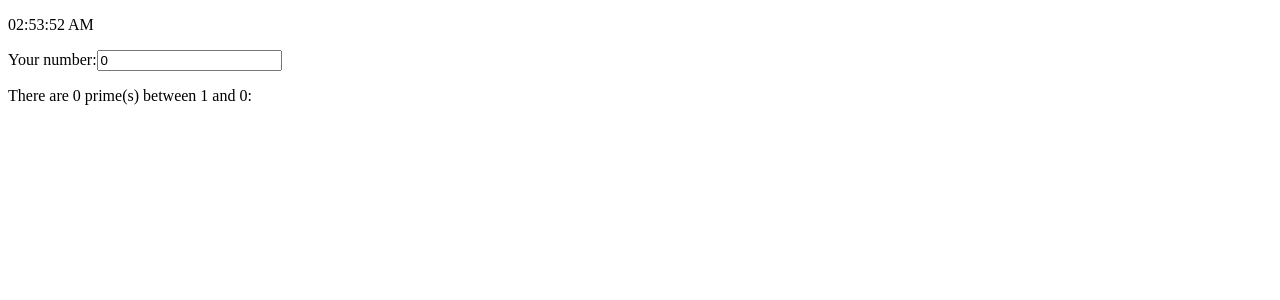
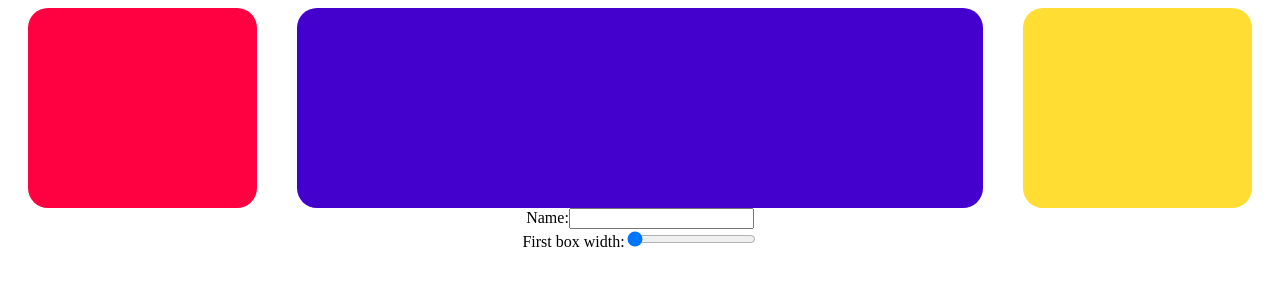
Before and after one commit to zeroskylian/test-react, a React (Create React App) app: page / in a window 1280 px wide. Shown: the top 300 px of the page. Built offline with nearby package versions, Linux system fonts and the light colour scheme.

Commit message:
React memo

```diff
--- /dev/null
+++ b/src/Module/HOOK/TestMemo2.tsx
@@ -0,0 +1,74 @@
+import React from "react";
+
+type Box = { flex: number; background: string };
+
+export default function TestMemo2() {
+  const [name, setName] = React.useState("");
+  const [boxWidth, setBoxWidth] = React.useState(1);
+
+  const id = React.useId();
+
+  const boxes: Box[] = [
+    { flex: boxWidth, background: "hsl(345deg 100% 50%)" },
+    { flex: 3, background: "hsl(260deg 100% 40%)" },
+    { flex: 1, background: "hsl(50deg 100% 60%)" },
+  ];
+
+  return (
+    <>
+      <Boxes boxes={boxes} />
+      <section style={{ textAlign: "center" }}>
+        <label htmlFor={`${id}-name`}>Name:</label>
+        <input
+          id={`${id}-name`}
+          type="text"
+          value={name}
+          onChange={(event) => {
+            setName(event.target.value);
+          }}
+        />
+        <br />
+        <label htmlFor={`${id}-box-width`}>First box width:</label>
+        <input
+          id={`${id}-box-width`}
+          type="range"
+          min={1}
+          max={5}
+          step={0.01}
+          value={boxWidth}
+          onChange={(event) => {
+            setBoxWidth(Number(event.target.value));
+          }}
+        />
+      </section>
+    </>
+  );
+}
+
+function Boxess(props: { boxes: Box[] }) {
+  console.log("render");
+  return (
+    <div
+      style={{
+        height: "200px",
+        width: "100%",
+        display: "flex",
+        textAlign: "center",
+      }}>
+      {props.boxes.map((boxStyles, index) => (
+        <div
+          key={index}
+          className="box"
+          style={{
+            ...boxStyles,
+            marginLeft: "20px",
+            marginRight: "20px",
+            borderRadius: "20px",
+          }}
+        />
+      ))}
+    </div>
+  );
+}
+
+const Boxes = React.memo(Boxess);
--- /dev/null
+++ b/src/Module/HOOK/TestMemo2Better.tsx
@@ -0,0 +1,76 @@
+import React from "react";
+
+type Box = { flex: number; background: string };
+
+export default function TestMemo2Better() {
+  const [name, setName] = React.useState("");
+  const [boxWidth, setBoxWidth] = React.useState(1);
+
+  const id = React.useId();
+
+  const boxes = React.useMemo(() => {
+    return [
+      { flex: boxWidth, background: "hsl(345deg 100% 50%)" },
+      { flex: 3, background: "hsl(260deg 100% 40%)" },
+      { flex: 1, background: "hsl(50deg 100% 60%)" },
+    ];
+  }, [boxWidth]);
+
+  return (
+    <>
+      <Boxes boxes={boxes} />
+      <section style={{ textAlign: "center" }}>
+        <label htmlFor={`${id}-name`}>Name:</label>
+        <input
+          id={`${id}-name`}
+          type="text"
+          value={name}
+          onChange={(event) => {
+            setName(event.target.value);
+          }}
+        />
+        <br />
+        <label htmlFor={`${id}-box-width`}>First box width:</label>
+        <input
+          id={`${id}-box-width`}
+          type="range"
+          min={1}
+          max={5}
+          step={0.01}
+          value={boxWidth}
+          onChange={(event) => {
+            setBoxWidth(Number(event.target.value));
+          }}
+        />
+      </section>
+    </>
+  );
+}
+
+function Boxess(props: { boxes: Box[] }) {
+  console.log("render");
+  return (
+    <div
+      style={{
+        height: "200px",
+        width: "100%",
+        display: "flex",
+        textAlign: "center",
+      }}>
+      {props.boxes.map((boxStyles, index) => (
+        <div
+          key={index}
+          className="box"
+          style={{
+            ...boxStyles,
+            marginLeft: "20px",
+            marginRight: "20px",
+            borderRadius: "20px",
+          }}
+        />
+      ))}
+    </div>
+  );
+}
+
+const Boxes = React.memo(Boxess);
--- a/src/index.tsx
+++ b/src/index.tsx
@@ -3,6 +3,8 @@ import ReactDOM from "react-dom/client";
 import reportWebVitals from "./reportWebVitals";
 import TestMemo from "./Module/HOOK/TestMemo";
 import TestMemoUseEffect from './Module/HOOK/TestMemoUseMemo'
+import TestMemo2 from "./Module/HOOK/TestMemo2";
+import TestMemo2Better from "./Module/HOOK/TestMemo2Better";
 
 // import TestAJAX from "./Module/AJAX/TestAJAX";
 // import RenderPropsDemo from "./Module/RenderProps/RenderProps";
@@ -12,7 +14,7 @@ export const root = ReactDOM.createRoot(
 );
 
 root.render(<React.StrictMode>
-  <TestMemoUseEffect />
+  <TestMemo2Better />
 </React.StrictMode>);
 // If you want to start measuring performance in your app, pass a function
 // to log results (for example: reportWebVitals(console.log))
```
